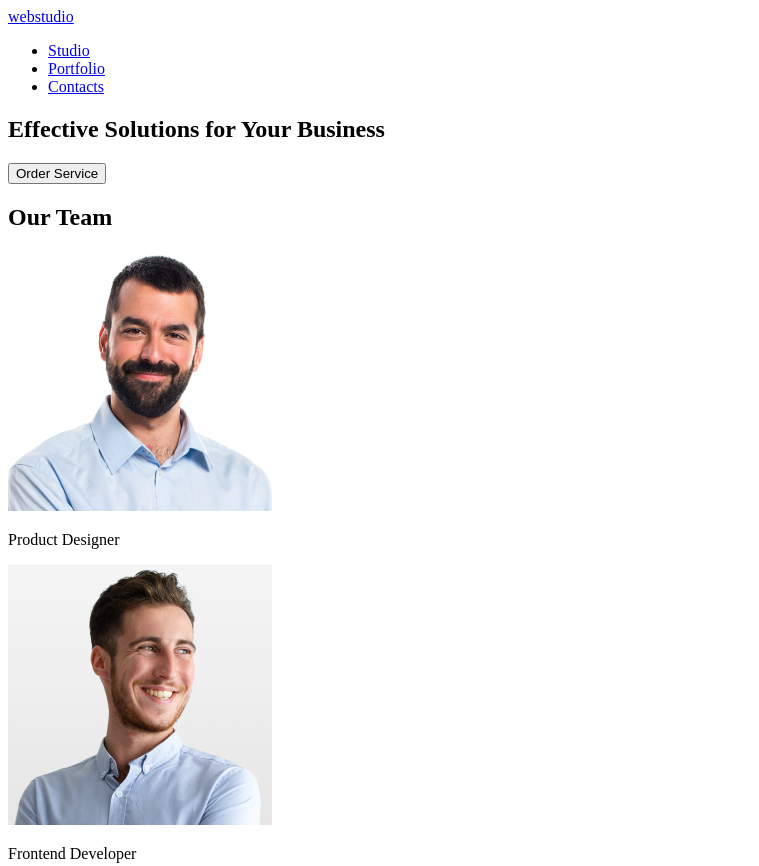
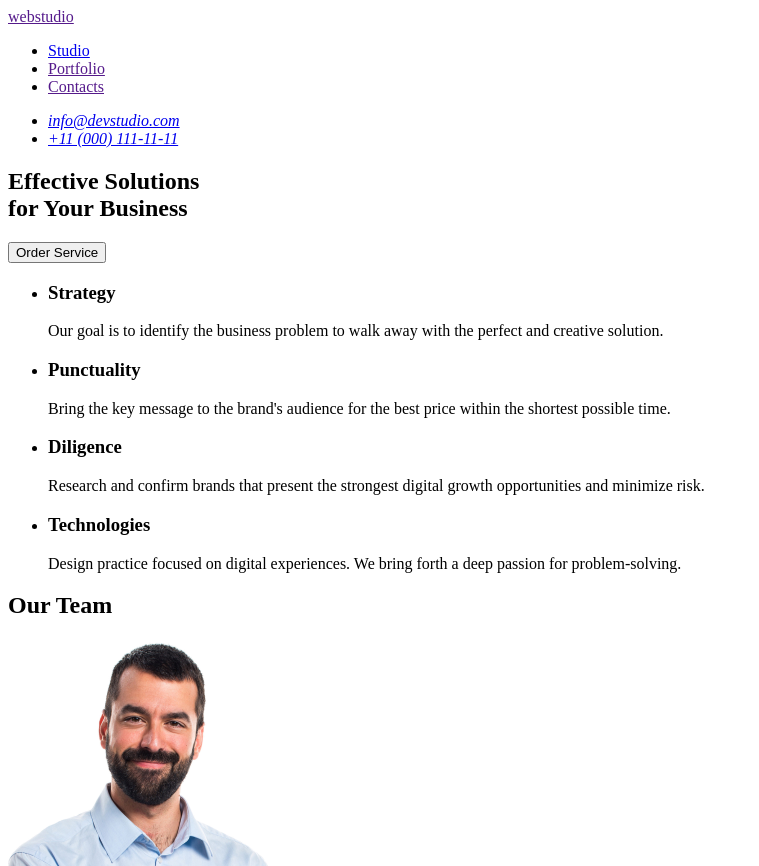
Before and after one commit to DeniWeb/goit-markup-hw-01, a plain HTML site: page index.html in a window 1280 px wide. Shown: the top 866 px of the page, without its empty margins (0-759 px from the left). Drawn offline with Linux system fonts and the light colour scheme.

Commit message:
Update index.html
finished homework

```diff
--- a/index.html
+++ b/index.html
@@ -6,60 +6,63 @@
     <meta name="viewport" content="width=device-width, initial-scale=1.0">
     <title>Web Studio</title>
 </head>
-
 <body>
     <header>
-        <a href="/">webstudio</a>
         <nav>
+        <a href="">webstudio</a>
             <ul>
                 <li><a href="./index.html">Studio</a></li>
-                <li><a href="#">Portfolio</a></li>
-                <li><a href="#">Contacts</a></li>
+                <li><a href="">Portfolio</a></li>
+                <li><a href="">Contacts</a></li>
             </ul>
-
         </nav>
+        <address>
+            <ul>
+                <li><a href="mailto:info@devstudio.com">info@devstudio.com</a></li>
+                <li><a href="tel:+110001111111">+11 (000) 111-11-11</a></li>
+            </ul>
+        </address>
     </header>
-
     <main>
         <section>
-            <h1>Effective Solutions for Your Business</h1>
+            <h1>Effective Solutions <br> for Your Business</h1>
             <button type="button">Order Service</button>
         </section>
-
-    <!-- Info about Business-->
         <section>
-
+            <ul>
+                <li>
+                    <h3>Strategy</h3>
+                    <p>Our goal is to identify the business problem to walk away with the perfect and creative solution.</p>
+                </li>
+                <li>
+                    <h3>Punctuality</h3>
+                    <p>Bring the key message to the brand's audience for the best price within the shortest possible time.</p>
+                </li>
+                <li>
+                    <h3>Diligence</h3>
+                    <p>Research and confirm brands that present the strongest digital growth opportunities and minimize risk.</p>
+                </li>
+                <li>
+                    <h3>Technologies</h3>
+                    <p>Design practice focused on digital experiences. We bring forth a deep passion for problem-solving.</p>
+                </li>
+            </ul>
         </section>
-
-    <!--Team-->
         <section>
             <h2>Our Team</h2>
-            <div class="card">
-                <img src="./images/img-1.jpg" width="264" height="260" alt="Mark Guerrero"></img>
+                <img src="./images/img-1.jpg" width="264" height="260" alt="Mark Guerrero">
                 <p>Product Designer</p>
-            </div>
-            <div class="card">
-                <img src="./images/img-2.jpg" width="264" height="260" alt="Tom Ford"></img>
+                <img src="./images/img-2.jpg" width="264" height="260" alt="Tom Ford">
                 <p>Frontend Developer</p>
-            </div>
-            <div class="card">
                 <img src="./images/img-3.jpg" width="264" height="260" alt="Camila Garcia">
                 <p>Marketing</p>
-            </div>
-            <div class="card">
                 <img src="./images/img-4.jpg" width="264" height="260" alt="Daniel Wilson">
                 <p>UI Designer</p>
-            </div>
         </section>
     </main>
-
     <footer>
-        <section>
-            <a href="/">webstudio</a><br>
-            <p>Increase the flow of customers and sales for your business with digital marketing & growth solutions.</p>
-        </section>
-
+        <a href="">webstudio</a><br>
+        <p>Increase the flow of customers and sales for your business with digital marketing & growth solutions.</p>
     </footer>
 </body>
-
 </html>
```
